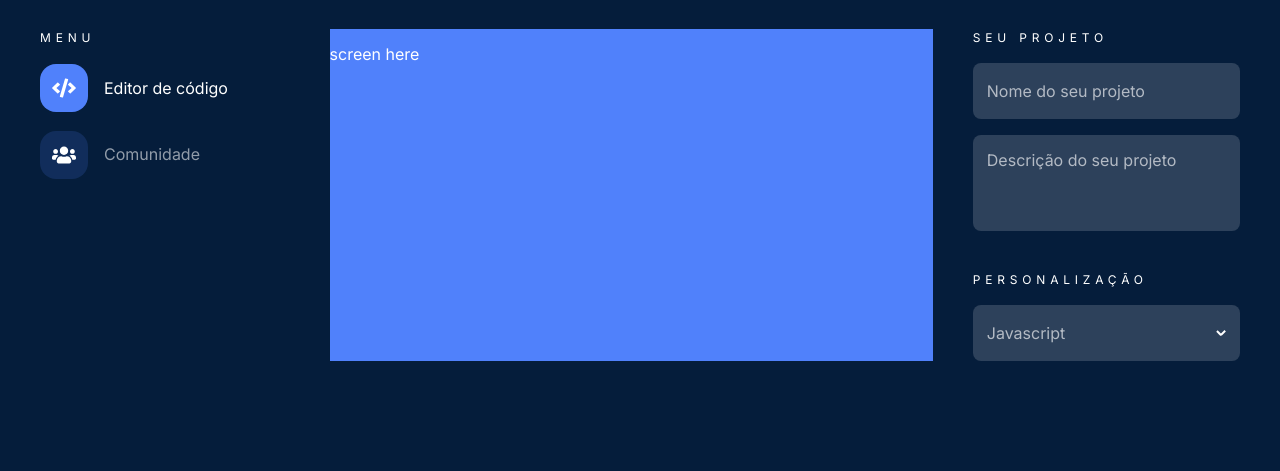
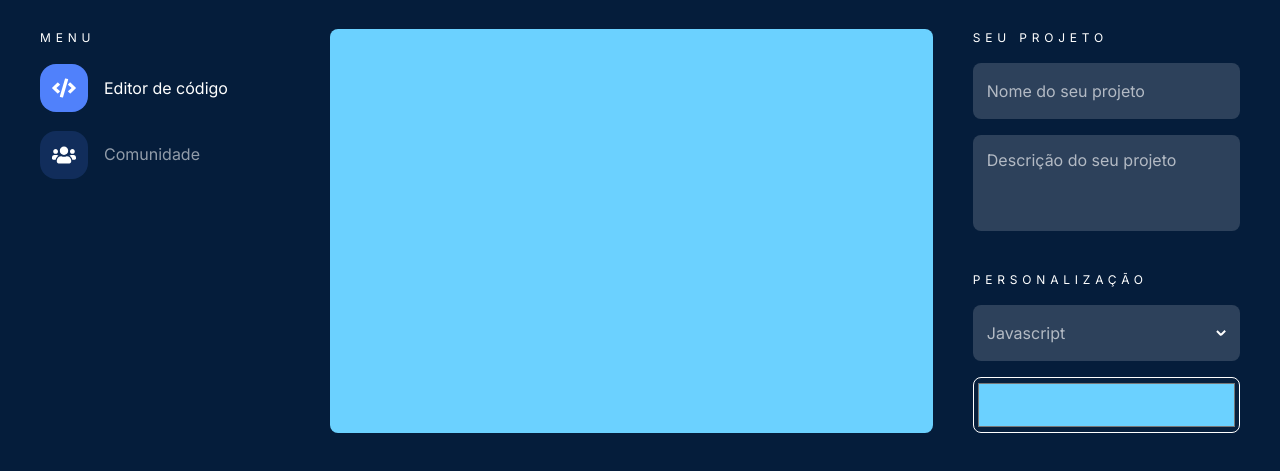
Before and after one commit to Frederico-Takayama/Alura-Challenge-Front-End, a plain HTML site: page index.html in a window 1280 px wide. Shown: the part 99-570 px from the top of the page. Drawn offline with Linux system fonts and the light colour scheme.

Commit message:
Add colorpicker feature
Signed-off-by: frederico.takayama <frederico.takayama@lsitec.org.br>

```diff
--- a/assets/css/base.css
+++ b/assets/css/base.css
@@ -3,6 +3,8 @@
     --prata: #b3bac4;
     --azul-marinho: #051D3B;
     --azul-agua: #5081FB;
+    --azul-claro: #6BD1FF;
+    --cinza-escuro: #2d415b;
 
     --inter: 'Inter', sans-serif;
 }
--- a/assets/css/screen.css
+++ b/assets/css/screen.css
@@ -1,4 +1,6 @@
 .screen {
-    background-color: var(--azul-agua);
+    background-color: var(--azul-claro);
     width: 50%;
+    border-radius: 8px;
+    transition: background-color 0.8s;
 }
--- a/assets/css/sidebar.css
+++ b/assets/css/sidebar.css
@@ -74,7 +74,7 @@
     visibility: hidden;
     pointer-events: none;
     z-index: 2;
-    background: rgba(255, 255, 255, 0.16);
+    background: rgba(45, 61, 91, 0.9);
     border-radius: 8px;
     border: none;
     color: var(--prata);
@@ -145,3 +145,14 @@
     transform: rotate(-45deg);
 }
 /* end of customized select */
+
+.color-picker {
+    margin-top: 1rem;
+    margin-right:2.5rem;
+    background: rgba(196, 196, 196, 0.01);
+    border: 1px solid #FFFFFF;
+    box-sizing: border-box;
+    border-radius: 8px;
+    width: 100%;
+    height: 56px;
+}
--- /dev/null
+++ b/assets/js/colorpick.js
@@ -0,0 +1,8 @@
+document.getElementById("favcolor").addEventListener('change', (e) => {
+    color = e.target.value;
+    changeScreenBackground(color);
+})
+
+function changeScreenBackground(color) {
+    document.getElementById("screen_bg").style.backgroundColor = color;
+}
--- a/index.html
+++ b/index.html
@@ -48,8 +48,7 @@
                     </li>
                 </ul>
             </nav>
-            <div class="screen middle_container">
-                <p>screen here</p>
+            <div class="screen middle_container" id="screen_bg">
             </div>
             <nav class="sidebar right_container">
                 <section class="sidebar__navigation">
@@ -71,6 +70,7 @@
                                 </div>
                             </div>
                         </div>
+                        <input type="color" id="favcolor" name="favcolor" value="#6BD1FF" class="color-picker">
                     </form>
                 </section>
             </nav>
@@ -78,5 +78,6 @@
         <footer>
         </footer>
         <script src="assets/js/custom-select.js"></script>
+        <script src="assets/js/colorpick.js"></script>
     </body>
 </html>
```
